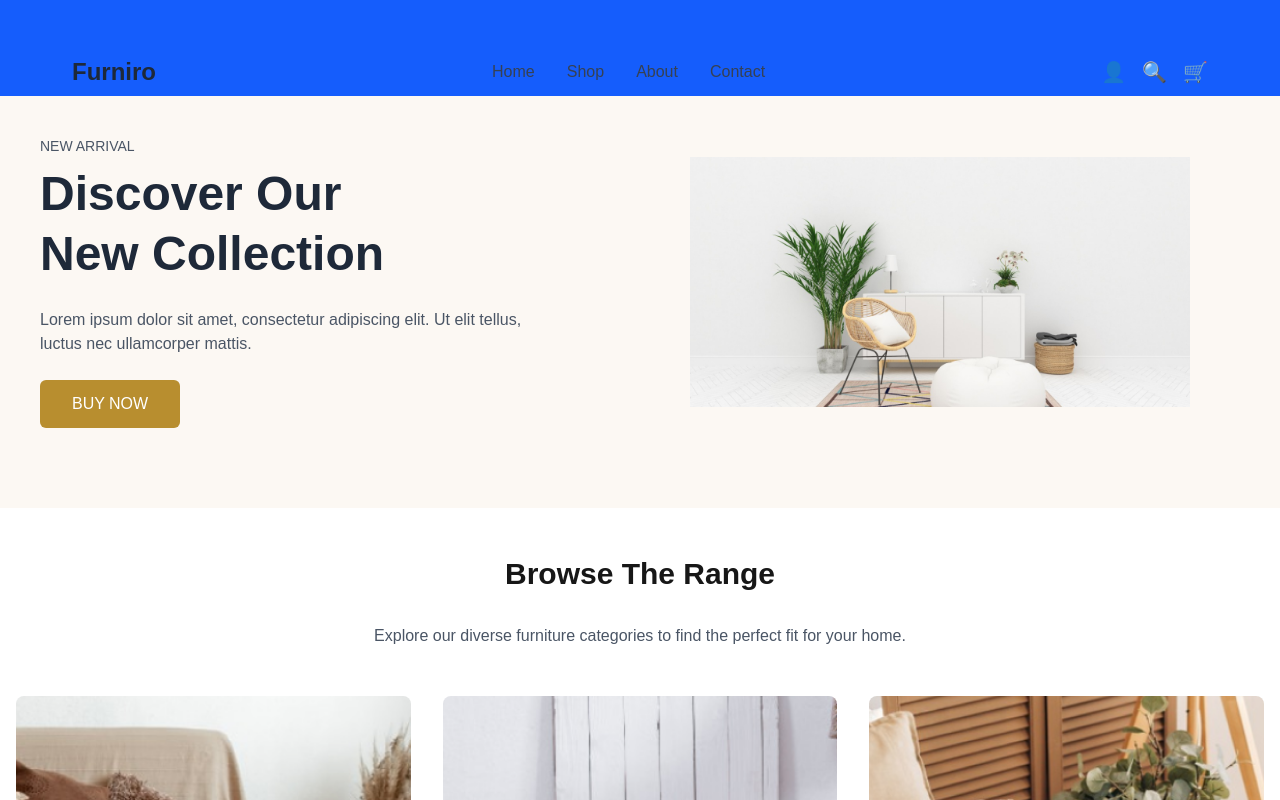
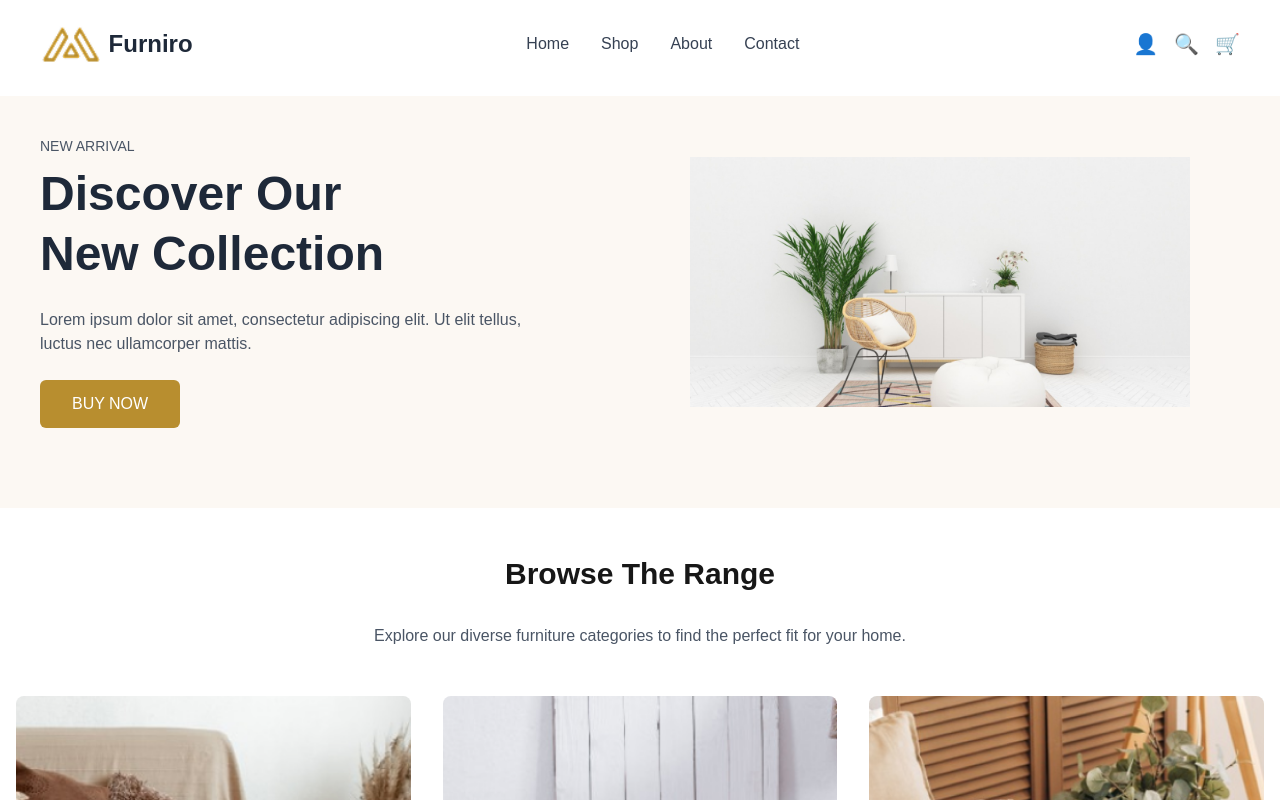
Before and after one commit to mwenaro/gomycode-furniro-ecommere-nextjs-app, a Next.js app: page / in a window 1280 px wide. Shown: the top 800 px of the page. Built offline with nearby package versions, Linux system fonts and the light colour scheme.

Commit message:
chore : update header & footer

```diff
--- a/src/app/layout.tsx
+++ b/src/app/layout.tsx
@@ -1,8 +1,8 @@
 import type { Metadata } from "next";
 import { Geist, Geist_Mono } from "next/font/google";
 import "./globals.css";
-import Header from "@/components/home/Header";
-import Footer from "@/components/home/Footer";
+import { Header } from "@/components/Header";
+import { Footer } from "@/components/Footer";
 
 const geistSans = Geist({
   variable: "--font-geist-sans",
--- a/src/app/page.tsx
+++ b/src/app/page.tsx
@@ -1,21 +1,19 @@
-import Hero from "@/components/home/Hero";
-import ProductCategories from "@/components/home/ProductCategories";
-import ProductShowcase from "@/components/home/Product-Showcase";
-import RoomInspiration from "@/components/home/RoomInspiration";
-import GallerySection from "@/components/home/GallerySection";
-
-
+import {
+  GallerySection,
+  HeroSection,
+  ProductCategories,
+  ProductShowcase,
+  RoomInspiration,
+} from "@/components/home";
 
 export default function Home() {
   return (
-    <main>
-      <Hero />
+    <>
+      <HeroSection />
       <ProductCategories />
       <ProductShowcase />
       <RoomInspiration />
       <GallerySection />
-
-
-    </main>
+    </>
   );
 }
--- a/src/components/home/Footer.tsx
+++ b/src/components/Footer.tsx
@@ -1,5 +1,5 @@
 
-const Footer: React.FC = () => {
+export const Footer: React.FC = () => {
   return (
     <footer className="bg-black text-white py-10">
       <div className="container mx-auto px-4 flex flex-col md:flex-row justify-between items-center">
@@ -12,5 +12,3 @@ const Footer: React.FC = () => {
     </footer>
   );
 };
-
-export default Footer;
--- /dev/null
+++ b/src/components/Header.tsx
@@ -0,0 +1,42 @@
+import { NAV_ITEMS } from "@/constants";
+import Image from "next/image";
+import Link from "next/link";
+
+export function Header() {
+  return (
+    <header className="h-24">
+      {/* Navbar */}
+      <nav className="flex items-center justify-between px-10 py-6">
+        <Link href="/" className="flex items-center space-x-2">
+          <Image
+            height={40}
+            width={40}
+            src="/logo.png"
+            alt="Furniro Logo"
+            className="h-10 w-auto"
+          />
+
+          <h1 className="text-2xl font-bold text-gray-800">Furniro</h1>
+        </Link>
+
+        <ul className="flex space-x-8 text-gray-700 font-medium">
+          {
+            NAV_ITEMS.map((item) => (
+              <li key={item.label}>
+                <Link href={item.href} className="hover:text-gray-900">
+                  {item.label}
+                </Link>
+              </li>
+            ))
+          }
+
+        </ul>
+        <div className="flex space-x-4 text-gray-700 text-xl">
+          <span>👤</span>
+          <span>🔍</span>
+          <span>🛒</span>
+        </div>
+      </nav>
+    </header>
+  );
+}
--- a/src/components/home/Header.tsx
+++ /dev/null
@@ -1,30 +0,0 @@
-export function Header() {
-  return (
-    <header className="h-24 bg-blue-600 text-white p-8">
-      {/* Navbar */}
-      <nav className="flex items-center justify-between px-10 py-6">
-        <h1 className="text-2xl font-bold text-gray-800">Furniro</h1>
-        <ul className="flex space-x-8 text-gray-700 font-medium">
-          <li>
-            <a href="#">Home</a>
-          </li>
-          <li>
-            <a href="#">Shop</a>
-          </li>
-          <li>
-            <a href="#">About</a>
-          </li>
-          <li>
-            <a href="#">Contact</a>
-          </li>
-        </ul>
-        <div className="flex space-x-4 text-gray-700 text-xl">
-          <span>👤</span>
-          <span>🔍</span>
-          <span>🛒</span>
-        </div>
-      </nav>
-    </header>
-  );
-}
-export default Header;
--- a/src/components/home/Product-Showcase.tsx
+++ b/src/components/home/Product-Showcase.tsx
@@ -54,7 +54,7 @@ const products = [
   },
 ];
 
-const ProductShowcase: React.FC = () => {
+export const ProductShowcase: React.FC = () => {
   return (
     <section className="py-16 bg-white">
       <div className="container mx-auto px-4">
@@ -98,5 +98,3 @@ const ProductShowcase: React.FC = () => {
     </section>
   );
 };
-
-export default ProductShowcase;
--- a/src/components/home/ProductCategories.tsx
+++ b/src/components/home/ProductCategories.tsx
@@ -15,7 +15,7 @@ const categories = [
   },
 ];
 
-const ProductCategories: React.FC = () => {
+export const ProductCategories: React.FC = () => {
   return (
     <section className="py-12 bg-white">
       <div className="container mx-auto px-4">
@@ -43,5 +43,3 @@ const ProductCategories: React.FC = () => {
     </section>
   );
 };
-
-export default ProductCategories;
--- /dev/null
+++ b/src/components/home/index.ts
@@ -0,0 +1,5 @@
+export { default as HeroSection } from "./Hero";
+export { ProductCategories as ProductCategories } from "./ProductCategories";
+export { ProductShowcase as ProductShowcase } from "./Product-Showcase";
+export { default as RoomInspiration } from "./RoomInspiration";
+export { default as GallerySection } from "./GallerySection";
--- /dev/null
+++ b/src/constants/index.ts
@@ -0,0 +1,6 @@
+export const NAV_ITEMS = [
+  { label: "Home", href: "/" },
+  { label: "Shop", href: "/shop" },
+  { label: "About", href: "/about" },
+  { label: "Contact", href: "/contact" },
+];
```
Also changed, not shown: public/logo.png (added).
